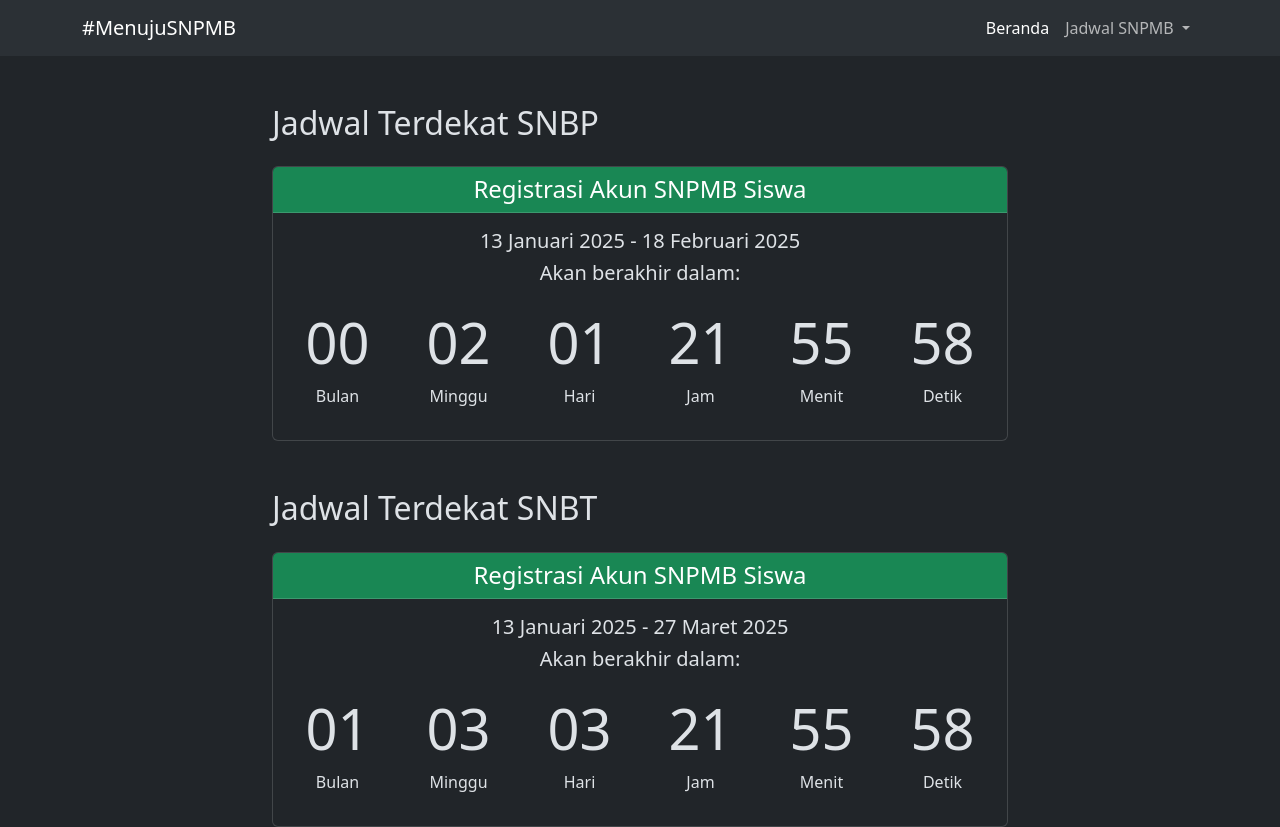
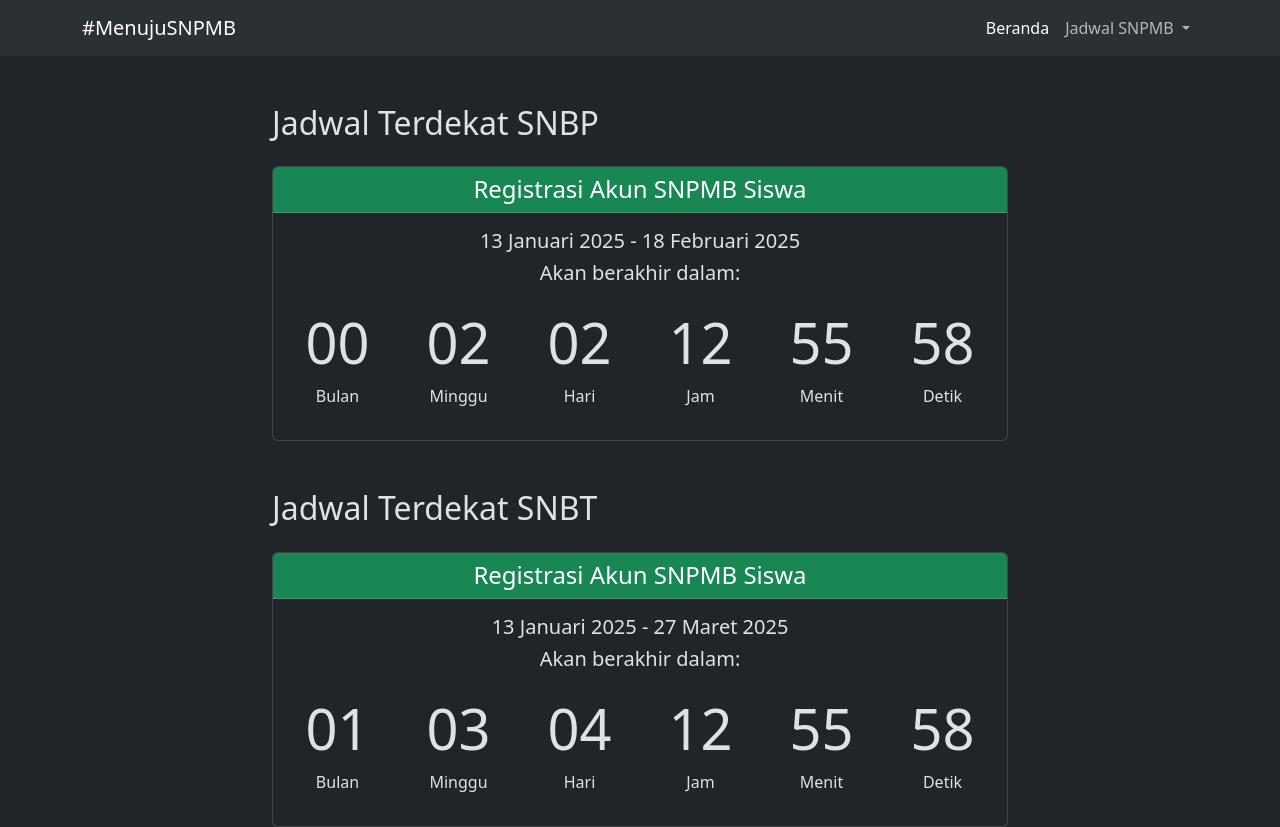
Before and after one commit to manoedinata/menuju-snpmb, a Vue app: page / in a window 1280 px wide. Shown: the top 827 px of the page. Built offline with nearby package versions, Linux system fonts and the light colour scheme.

Commit message:
Set every countdown to hour 15:00:00
https://snpmb.bppp.kemdikbud.go.id/jadwal-penting

```diff
--- a/src/components/Countdown.vue
+++ b/src/components/Countdown.vue
@@ -67,6 +67,7 @@
 
   // Start countdown
   const targetDate = new Date(selectedDate.value); // date is from vue props
+  targetDate.setHours(15, 0, 0);
   updateCountdown(targetDate);
   setInterval(() => updateCountdown(targetDate), 1000);
 });
```
